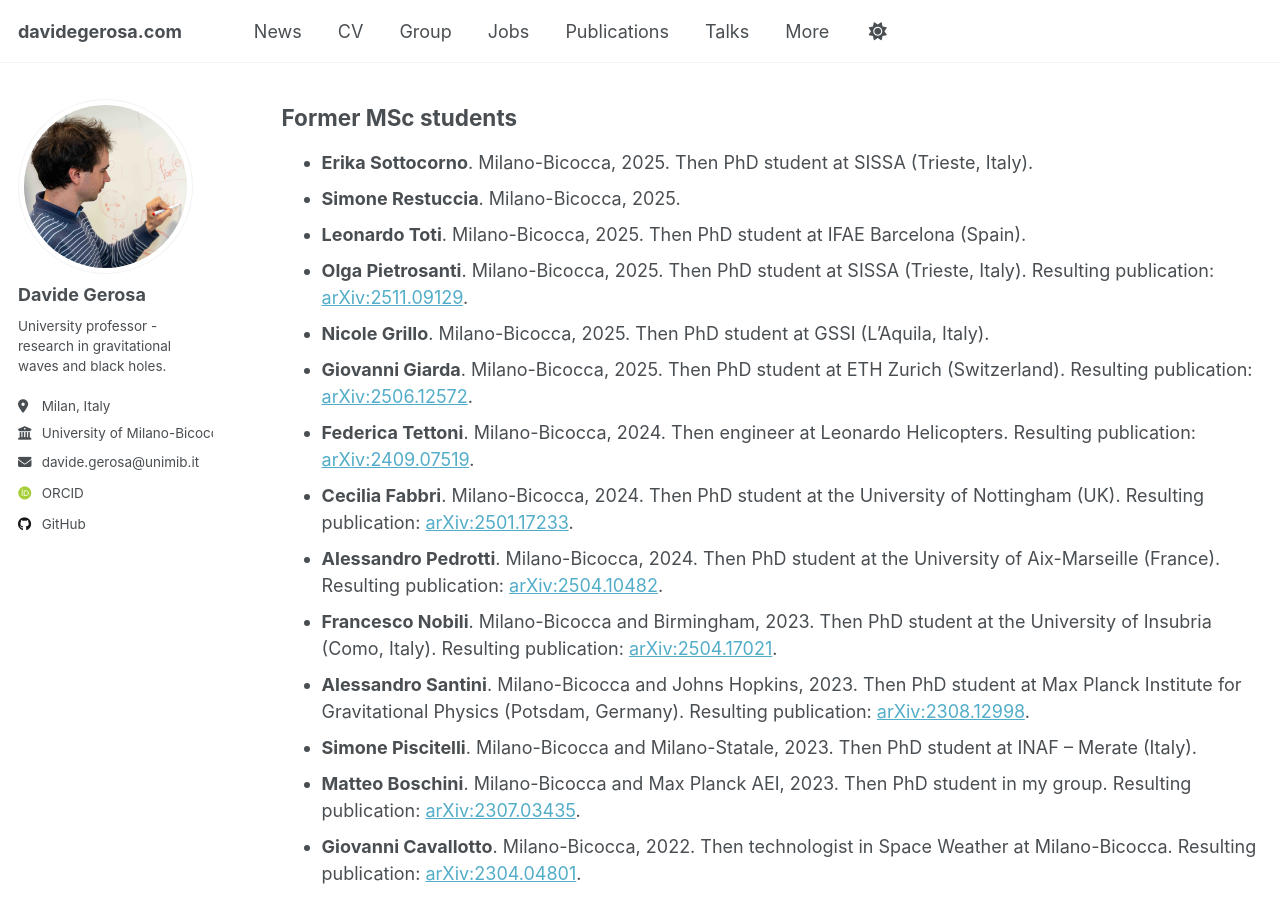
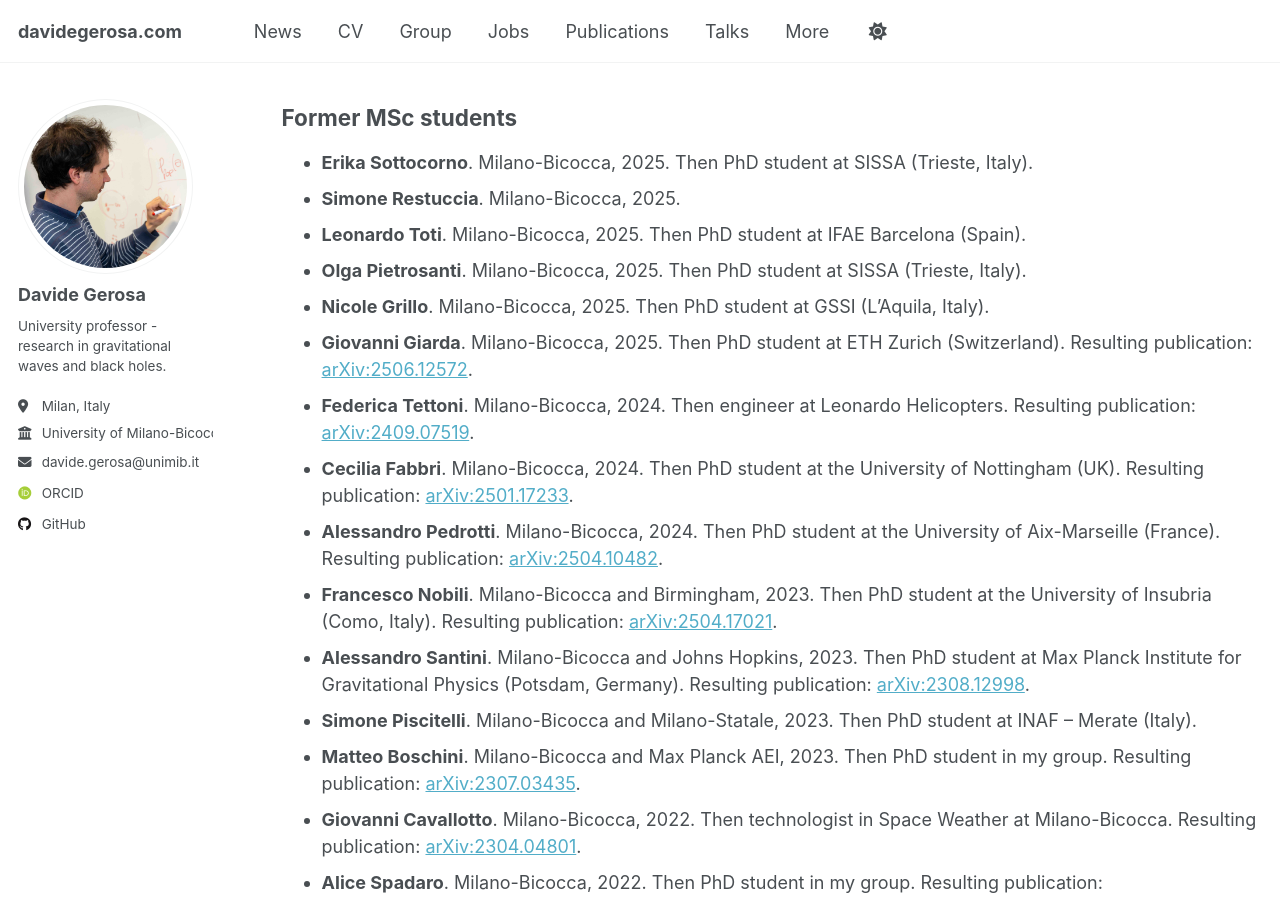
Before and after one commit to dgerosa/website, a Jekyll site: the page built from _pages/group.md, in a window 1280 px wide and 900 px high, scrolled down 5067 px. Built offline with Jekyll 4.4.1, drawn with Linux system fonts in a browser that asks for light colours; some web fonts are replaced; some of the changed text lies outside the part shown.

Commit message:
Website update from workflow

```diff
--- a/_pages/_group.md
+++ b/_pages/_group.md
@@ -184,7 +184,7 @@ Here are the amazing students who are currently completing research projects wit
 - **Erika Sottocorno**. Milano-Bicocca, 2025. Then PhD student at SISSA (Trieste, Italy).
 - **Simone Restuccia**. Milano-Bicocca, 2025.
 - **Leonardo Toti**. Milano-Bicocca, 2025. Then PhD student at IFAE Barcelona (Spain).
-- **Olga Pietrosanti**. Milano-Bicocca, 2025. Then PhD student at SISSA (Trieste, Italy). Resulting publication: [arXiv:2511.09129](https://arxiv.org/abs/2511.09129).
+- **Olga Pietrosanti**. Milano-Bicocca, 2025. Then PhD student at SISSA (Trieste, Italy).
 - **Nicole Grillo**. Milano-Bicocca, 2025. Then PhD student at GSSI (L'Aquila, Italy).
 - **Giovanni Giarda**. Milano-Bicocca, 2025. Then PhD student at ETH Zurich (Switzerland). Resulting publication: [arXiv:2506.12572](https://arxiv.org/abs/2506.12572).
 - **Federica Tettoni**. Milano-Bicocca, 2024. Then engineer at Leonardo Helicopters. Resulting publication: [arXiv:2409.07519](https://arxiv.org/abs/2409.07519).
```
Also changed, not shown: other parts of _pages/_group.md (+1 -1 lines), _pages/_citations.md (+1 -1 lines), _pages/_publications.md (+1 -1 lines), _pages/_talks.md (+1 -1 lines).
